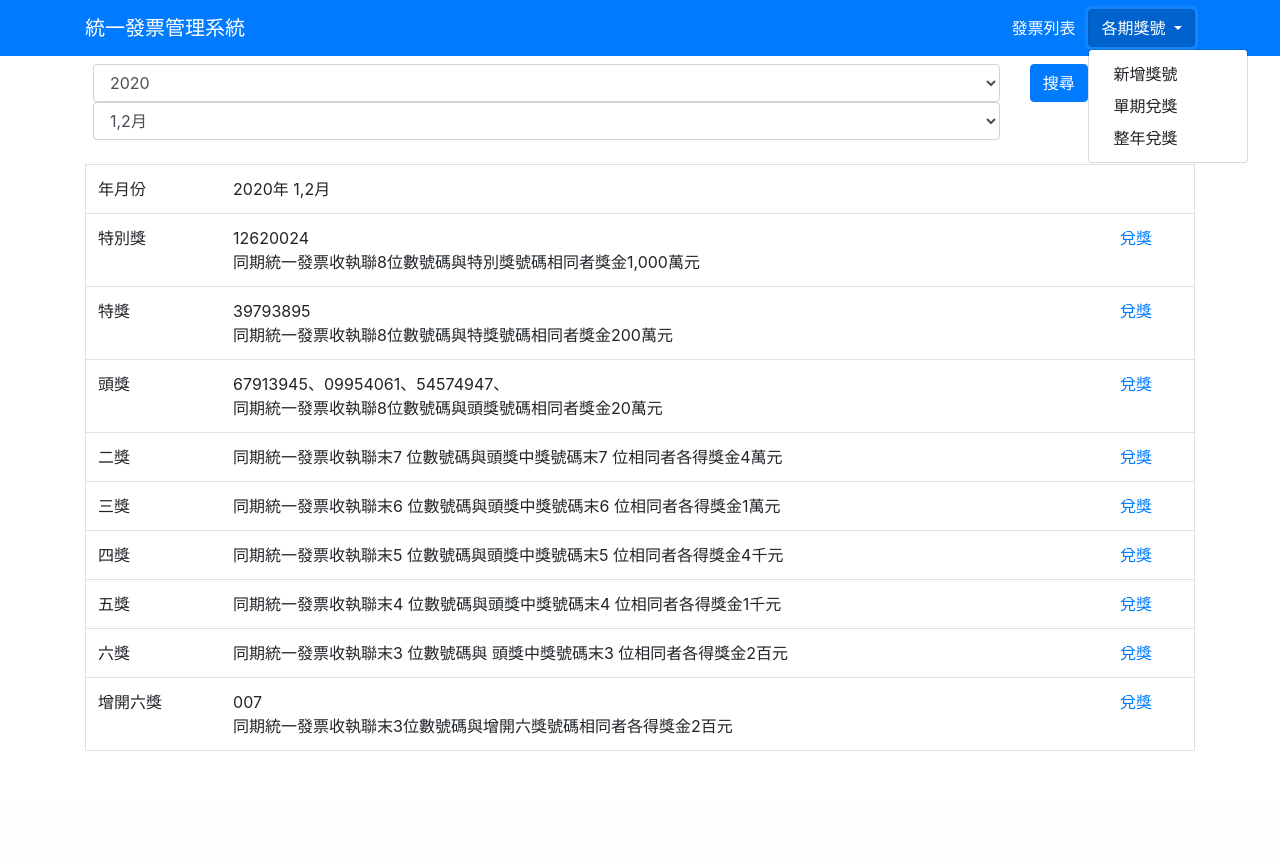
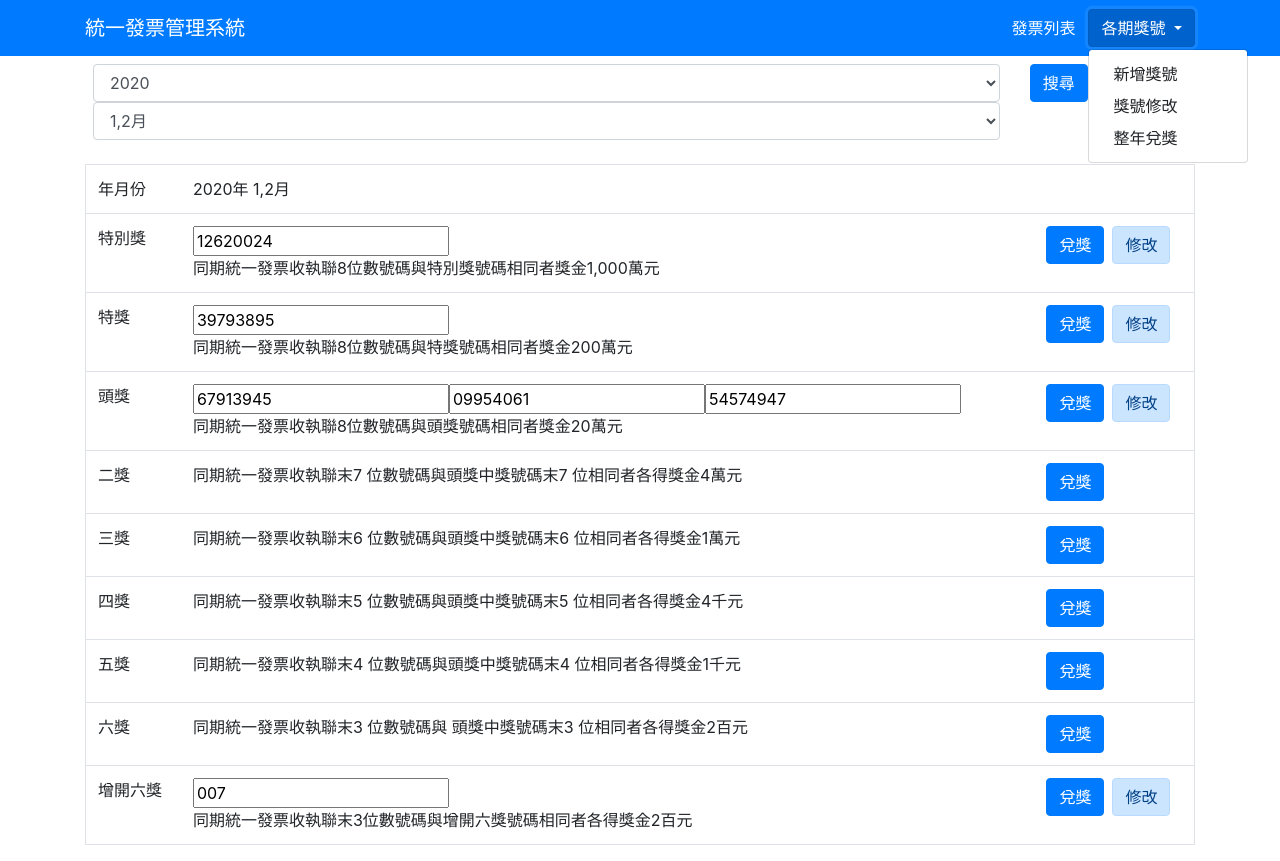
Before and after one commit to Logan-zh/invoice, a PHP site: page /invoice.php in a window 1280 px wide, after a click on "各期獎號". Before the commit the page ends 751 px from the top, so only its background shows below. Run offline with PHP 8.4, Linux system fonts and the light colour scheme; data comes from the database, SQL or seed files in the repository.

Commit message:
增加修改獎號

```diff
--- a/invoice.php
+++ b/invoice.php
@@ -66,49 +66,77 @@
                 <td><?=$year?>年 <?=$monthStr[$period]?></td>
             </tr>
             <tr>
+            <form action="award_edit.php" method="post">
                 <td>特別獎</td>
-                <td><?php if(!empty($num1['number'])){echo sprintf("%08d",$num1['number']);}?><br>同期統一發票收執聯8位數號碼與特別獎號碼相同者獎金1,000萬元</td>
-                <td><a href="award.php?aw=1&&year=<?=$year?>&&period=<?=$period?>">兌獎</a></td>
+                <td><input type="text" name='number' value='<?php if(!empty($num1['number'])){echo sprintf("%08d",$num1['number']);}?>'>
+                <?php
+                if(!empty($num1))echo "<input type='hidden' name='id' value='".$num1['id']."'>";
+                ?>
+                <br>同期統一發票收執聯8位數號碼與特別獎號碼相同者獎金1,000萬元</td>
+                <td><a class='btn btn-primary' href="award.php?aw=1&&year=<?=$year?>&&period=<?=$period?>">兌獎</a><input type="submit" class='btn alert-primary ml-2' value="修改"></td>
+            </form>
             </tr>
             <tr>
+            <form action="award_edit.php" method="post">
                 <td>特獎</td>
-                <td><?php if(!empty($num2['number'])){echo sprintf("%08d",$num2['number']);}?><br>同期統一發票收執聯8位數號碼與特獎號碼相同者獎金200萬元</td>
-                <td><a href="award.php?aw=2&&year=<?=$year?>&&period=<?=$period?>">兌獎</a></td>
+                <td><input type="text" name='number' value='<?php
+                if(!empty($num2['number'])){echo sprintf("%08d",$num2['number']).'';}
+                ?>'>
+                <?php
+                if(!empty($num2)) echo "<input type='hidden' name='id' value='".$num2['id']."'>";
+                ?>
+                <br>同期統一發票收執聯8位數號碼與特獎號碼相同者獎金200萬元</td>
+                <td><a class='btn btn-primary' href="award.php?aw=2&&year=<?=$year?>&&period=<?=$period?>">兌獎</a><input type="submit" class='btn alert-primary ml-2' value="修改"></td>
+            </form>
             </tr>
             <tr>
+            <form action="award_edit.php" method="post">
                 <td>頭獎</td>
-                <td><?php foreach($num3 as $num){echo sprintf("%08d",$num['number']).'、';}?><br>同期統一發票收執聯8位數號碼與頭獎號碼相同者獎金20萬元</td>
-                <td><a href="award.php?aw=3&&year=<?=$year?>&&period=<?=$period?>">兌獎</a></td>
+                <td><?php foreach($num3 as $num){
+                    echo "<input type='text' name='number[]' value='".sprintf("%08d",$num['number'])."'>";
+                    echo "<input type='hidden' name='id[]' value='".$num['id']."'>";
+                    }?>
+                    <br>同期統一發票收執聯8位數號碼與頭獎號碼相同者獎金20萬元</td>
+                <td><a class='btn btn-primary' href="award.php?aw=3&&year=<?=$year?>&&period=<?=$period?>">兌獎</a><input type="submit" class='btn alert-primary ml-2' value="修改"></td>
+            </form>
             </tr>
             <tr>
                 <td>二獎</td>
                 <td>同期統一發票收執聯末7 位數號碼與頭獎中獎號碼末7 位相同者各得獎金4萬元</td>
-                <td><a href="award.php?aw=4&&year=<?=$year?>&&period=<?=$period?>">兌獎</a></td>
+                <td><a class='btn btn-primary' href="award.php?aw=4&&year=<?=$year?>&&period=<?=$period?>">兌獎</a></td>
             </tr>
             <tr>
                 <td>三獎</td>
                 <td>同期統一發票收執聯末6 位數號碼與頭獎中獎號碼末6 位相同者各得獎金1萬元</td>
-                <td><a href="award.php?aw=5&&year=<?=$year?>&&period=<?=$period?>">兌獎</a></td>
+                <td><a class='btn btn-primary' href="award.php?aw=5&&year=<?=$year?>&&period=<?=$period?>">兌獎</a></td>
             </tr>
             <tr>
                 <td>四獎</td>
                 <td>同期統一發票收執聯末5 位數號碼與頭獎中獎號碼末5 位相同者各得獎金4千元</td>
-                <td><a href="award.php?aw=6&&year=<?=$year?>&&period=<?=$period?>">兌獎</a></td>
+                <td><a class='btn btn-primary' href="award.php?aw=6&&year=<?=$year?>&&period=<?=$period?>">兌獎</a></td>
             </tr>
             <tr>
                 <td>五獎</td>
                 <td>同期統一發票收執聯末4 位數號碼與頭獎中獎號碼末4 位相同者各得獎金1千元</td>
-                <td><a href="award.php?aw=7&&year=<?=$year?>&&period=<?=$period?>">兌獎</a></td>
+                <td><a class='btn btn-primary' href="award.php?aw=7&&year=<?=$year?>&&period=<?=$period?>">兌獎</a></td>
             </tr>
             <tr>
                 <td>六獎</td>
                 <td>同期統一發票收執聯末3 位數號碼與 頭獎中獎號碼末3 位相同者各得獎金2百元</td>
-                <td><a href="award.php?aw=8&&year=<?=$year?>&&period=<?=$period?>">兌獎</a></td>
+                <td><a class='btn btn-primary' href="award.php?aw=8&&year=<?=$year?>&&period=<?=$period?>">兌獎</a></td>
             </tr>
             <tr>
+            <form action="award_edit.php" method="post">
                 <td>增開六獎</td>
-                <td><?php if(!empty($num4['number'])){echo sprintf("%03d",$num4['number']);}?><br>同期統一發票收執聯末3位數號碼與增開六獎號碼相同者各得獎金2百元</td>
-                <td><a href="award.php?aw=9&&year=<?=$year?>&&period=<?=$period?>">兌獎</a></td>
+                <td><?php
+                if(!empty($num4['number'])){
+                    echo "<input type='text' name='number' value='".sprintf("%03d",$num4['number'])."'>";
+                    echo "<input type='hidden' name='id' value='".$num4['id']."'>";
+                }
+                ?>
+                <br>同期統一發票收執聯末3位數號碼與增開六獎號碼相同者各得獎金2百元</td>
+                <td><a class='btn btn-primary' href="award.php?aw=9&&year=<?=$year?>&&period=<?=$period?>">兌獎</a><input type="submit" class='btn alert-primary ml-2' value="修改"></td>
+            </form>
             </tr>
         </table>
     </div>
--- a/layout/header.php
+++ b/layout/header.php
@@ -10,7 +10,7 @@
                 </a>
                 <div class="dropdown-menu">
                   <a class="dropdown-item" href="add_invoice.php">新增獎號</a>
-                  <a class="dropdown-item" href="invoice.php?period=<?=ceil(date('n')/2)?>">單期兌獎</a>
+                  <a class="dropdown-item" href="invoice.php?year=<?=date('Y')?>&period=<?=ceil(date('n')/2)?>">獎號修改</a>
                   <a class="dropdown-item" href="a.php">整年兌獎</a>
                 </div>
               </div>
```
Also changed, not shown: award_edit.php (added, +20 -0 lines).
